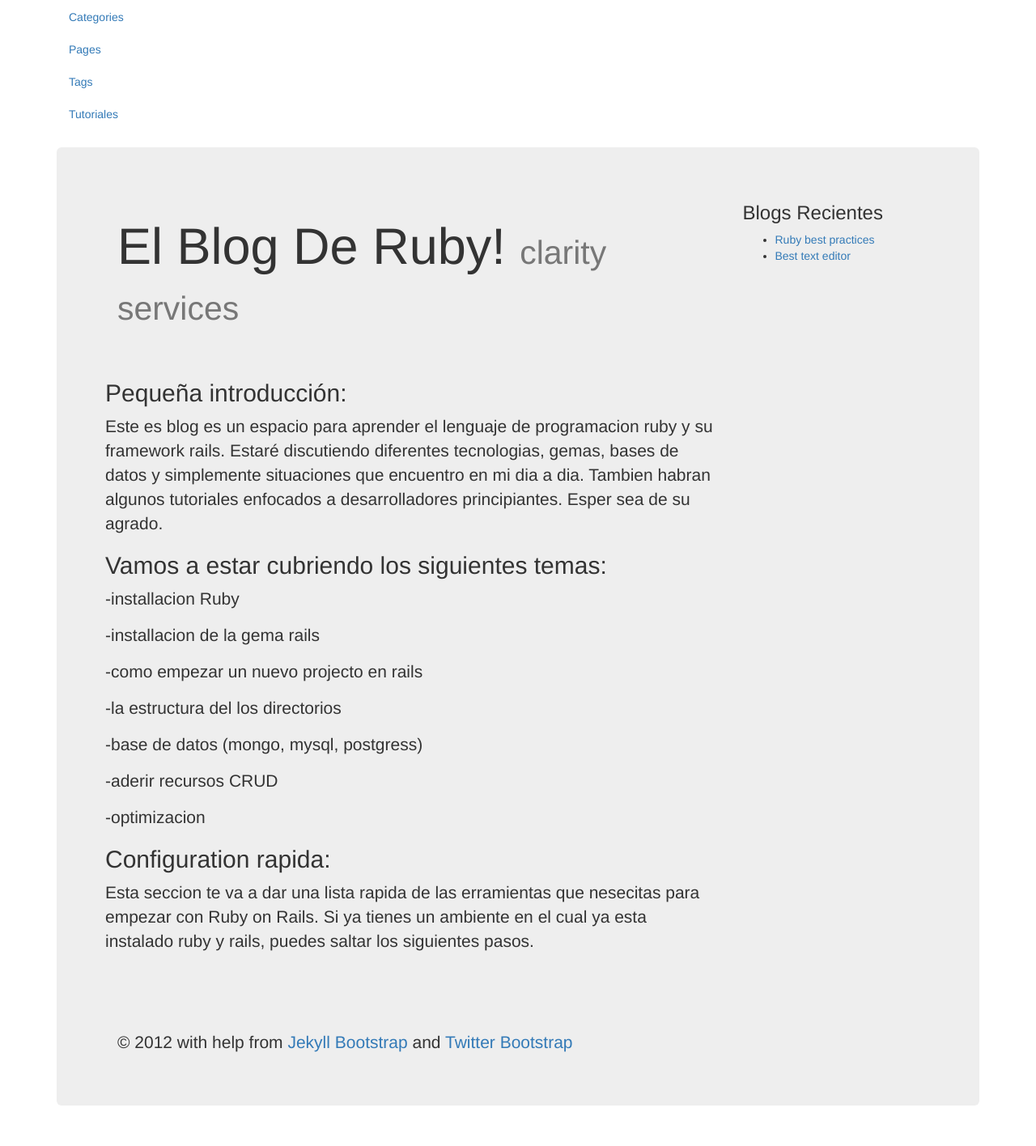
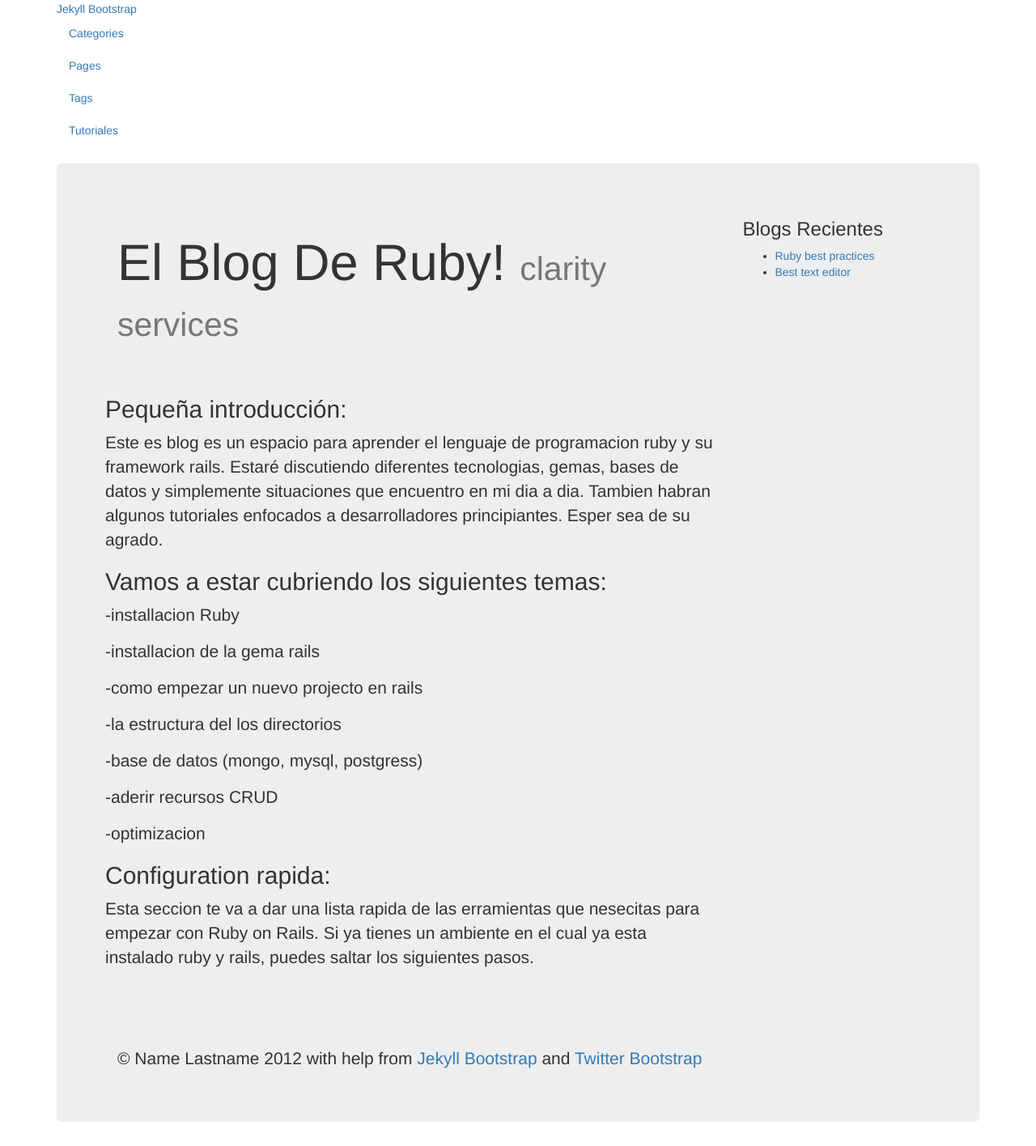
Before and after one commit to jgaviria/rails-blog-with-jekyll, a Jekyll site: the page built from index.md, in a window 1280 px wide. Shown: the whole page at 81% size. Built offline with Jekyll 4.4.1, drawn with Linux system fonts in a browser that asks for light colours; nearby versions of some CDN libraries; Markdown is read by kramdown in place of the engine named in the settings; comment, search, counter and statistics services are not loaded; some of the changed lines change nothing that is shown.

Commit message:
adding config file

```diff
--- a/_config.yml
+++ b/_config.yml
@@ -1,12 +1,125 @@
-name: "blog"
-description: "blog de ruby on rails"
+# This is the default format.
+# For more see: https://github.com/mojombo/jekyll/wiki/Permalinks
+permalink: /:categories/:year/:month/:day/:title
 
-url: "[http://localhost:4000]"
-
-paginate: 10
-
-markdown: rdiscount
-permalink: pretty
+exclude: [".rvmrc", ".rbenv-version", "README.md", "Rakefile", "changelog.md", "Gemfile", "Gemfile.lock", "config.ru", "vendor"]
+auto: true
 pygments: true
 
-exclude: ['vendor']
+# Themes are encouraged to use these universal variables
+# so be sure to set them if your theme uses them.
+#
+title : Jekyll Bootstrap
+tagline: Site Tagline
+author :
+  name : Name Lastname
+  email : blah@email.test
+  github : username
+  twitter : username
+  feedburner : feedname
+
+# The production_url is only used when full-domain names are needed
+# such as sitemap.txt
+# Most places will/should use BASE_PATH to make the urls
+#
+# If you have set a CNAME (pages.github.com) set your custom domain here.
+# Else if you are pushing to username.github.com, replace with your username.
+# Finally if you are pushing to a GitHub project page, include the project name at the end.
+#
+production_url : http://username.github.com
+
+# All Jekyll-Bootstrap specific configurations are namespaced into this hash
+#
+JB :
+  version : 0.2.13
+
+  # All links will be namespaced by BASE_PATH if defined.
+  # Links in your website should always be prefixed with {{BASE_PATH}}
+  # however this value will be dynamically changed depending on your deployment situation.
+  #
+  # CNAME (http://yourcustomdomain.com)
+  #   DO NOT SET BASE_PATH
+  #   (urls will be prefixed with "/" and work relatively)
+  #
+  # GitHub Pages (http://username.github.com)
+  #   DO NOT SET BASE_PATH
+  #   (urls will be prefixed with "/" and work relatively)
+  #
+  # GitHub Project Pages (http://username.github.com/project-name)
+  #
+  #   A GitHub Project site exists in the `gh-pages` branch of one of your repositories.
+  #  REQUIRED! Set BASE_PATH to: http://username.github.com/project-name
+  #
+  # CAUTION:
+  #   - When in Localhost, your site will run from root "/" regardless of BASE_PATH
+  #   - Only the following values are falsy: ["", null, false]
+  #   - When setting BASE_PATH it must be a valid url.
+  #     This means always setting the protocol (http|https) or prefixing with "/"
+  BASE_PATH : false
+
+  # By default, the asset_path is automatically defined relative to BASE_PATH plus the enabled theme.
+  # ex: [BASE_PATH]/assets/themes/[THEME-NAME]
+  #
+  # Override this by defining an absolute path to assets here.
+  # ex:
+  #   http://s3.amazonaws.com/yoursite/themes/watermelon
+  #   /assets
+  #
+  ASSET_PATH : false
+
+  # These paths are to the main pages Jekyll-Bootstrap ships with.
+  # Some JB helpers refer to these paths; change theme here if needed.
+  #
+  archive_path: /archive.html
+  categories_path : /categories.html
+  tags_path : /tags.html
+
+  # Settings for comments helper
+  # Set 'provider' to the comment provider you want to use.
+  # Set 'provider' to false to turn commenting off globally.
+  #
+  comments :
+    provider : disqus
+    disqus :
+      short_name : jekyllbootstrap
+    livefyre :
+      site_id : 123
+    intensedebate :
+      account : 123abc
+    facebook :
+      appid : 123
+      num_posts: 5
+      width: 580
+      colorscheme: light
+
+  # Settings for analytics helper
+  # Set 'provider' to the analytics provider you want to use.
+  # Set 'provider' to false to turn analytics off globally.
+  #
+  analytics :
+    provider : google
+    google :
+        tracking_id : 'UA-123-12'
+    getclicky :
+      site_id :
+    mixpanel :
+        token : '_MIXPANEL_TOKEN_'
+
+  # Settings for sharing helper.
+  # Sharing is for things like tweet, plusone, like, reddit buttons etc.
+  # Set 'provider' to the sharing provider you want to use.
+  # Set 'provider' to false to turn sharing off globally.
+  #
+  sharing :
+    provider : false
+
+  # Settings for all other include helpers can be defined by creating
+  # a hash with key named for the given helper. ex:
+  #
+  #   pages_list :
+  #     provider : "custom"
+  #
+  # Setting any helper's provider to 'custom' will bypass the helper code
+  # and include your custom code. Your custom file must be defined at:
+  #   ./_includes/custom/[HELPER]
+  # where [HELPER] is the name of the helper you are overriding.
```
